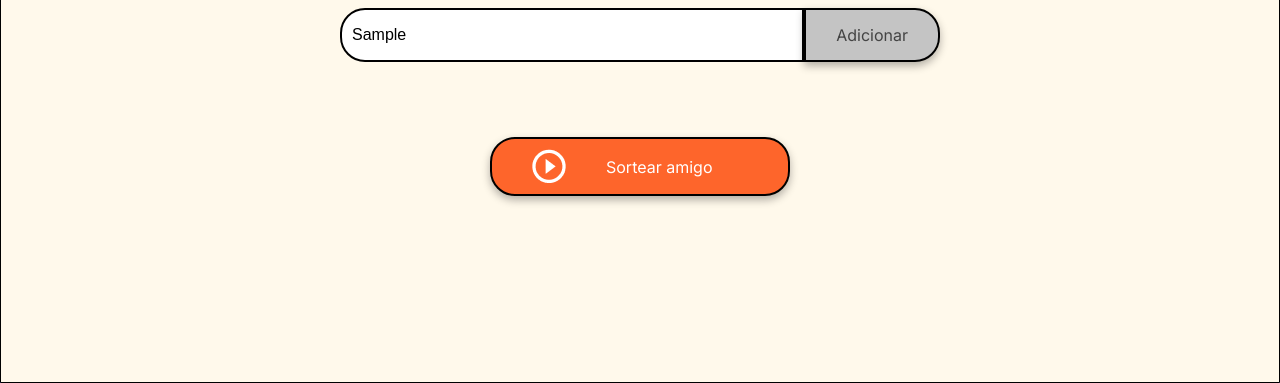
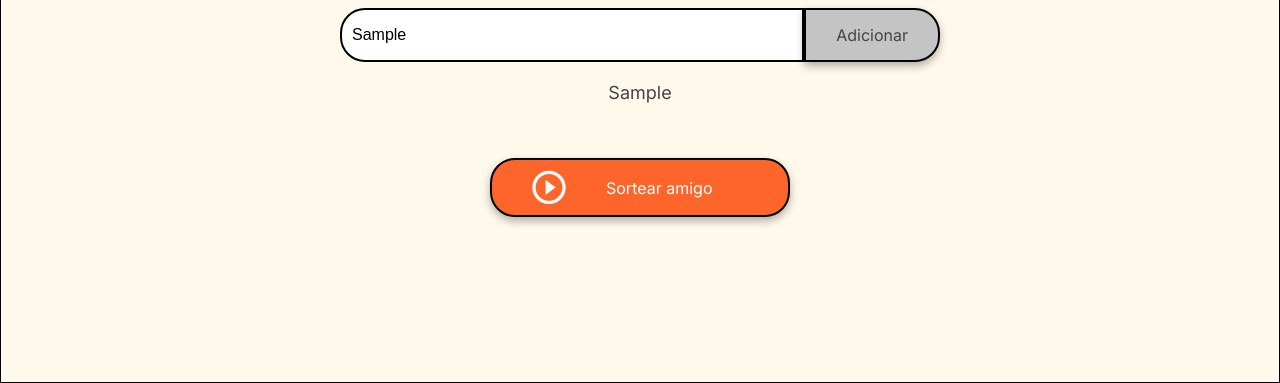
Before and after one commit to Kaic245/challenge-amigo-secreto_pt-main, a plain HTML site: page index.html in a window 1280 px wide. Both pictures are taken after typing "Sample" into the empty fields and a click on the button "Adicionar". Shown: the part 417-800 px from the top of the page. Drawn offline with Linux system fonts and the light colour scheme.

Commit message:
Implementação da função adicionarAmigo()

```diff
--- a/app.js
+++ b/app.js
@@ -1 +1,19 @@
 //O principal objetivo deste desafio é fortalecer suas habilidades em lógica de programação. Aqui você deverá desenvolver a lógica para resolver o problema.
+let amigos = [];
+let lista = document.getElementById("listaAmigos");
+let i = 0;
+let j;
+let amigo;
+lista.innerHTML = "";
+
+function adicionarAmigo() {
+    lista.innerHTML = "";
+    amigo = document.getElementById("amigo").value;
+    amigos[i] = amigo;
+    i++;
+
+    for(j = 0; j < i; j++){
+        item = amigos[j];
+        lista.innerHTML = lista.innerHTML+"<li>"+item+"</li>";
+    }
+}
--- a/index.html
+++ b/index.html
@@ -24,7 +24,7 @@
                 <button class="button-add" onclick="adicionarAmigo()">Adicionar</button>
             </div>
 
-            <ul id="listaAmigos" class="name-list" aria-labelledby="listaAmigos" role="list"></ul>
+            <ul id="listaAmigos" class="name-list" aria-labelledby="listaAmigos" role="list">a</ul>
             <ul id="resultado" class="result-list" aria-live="polite"></ul>
 
             <div class="button-container">
```
